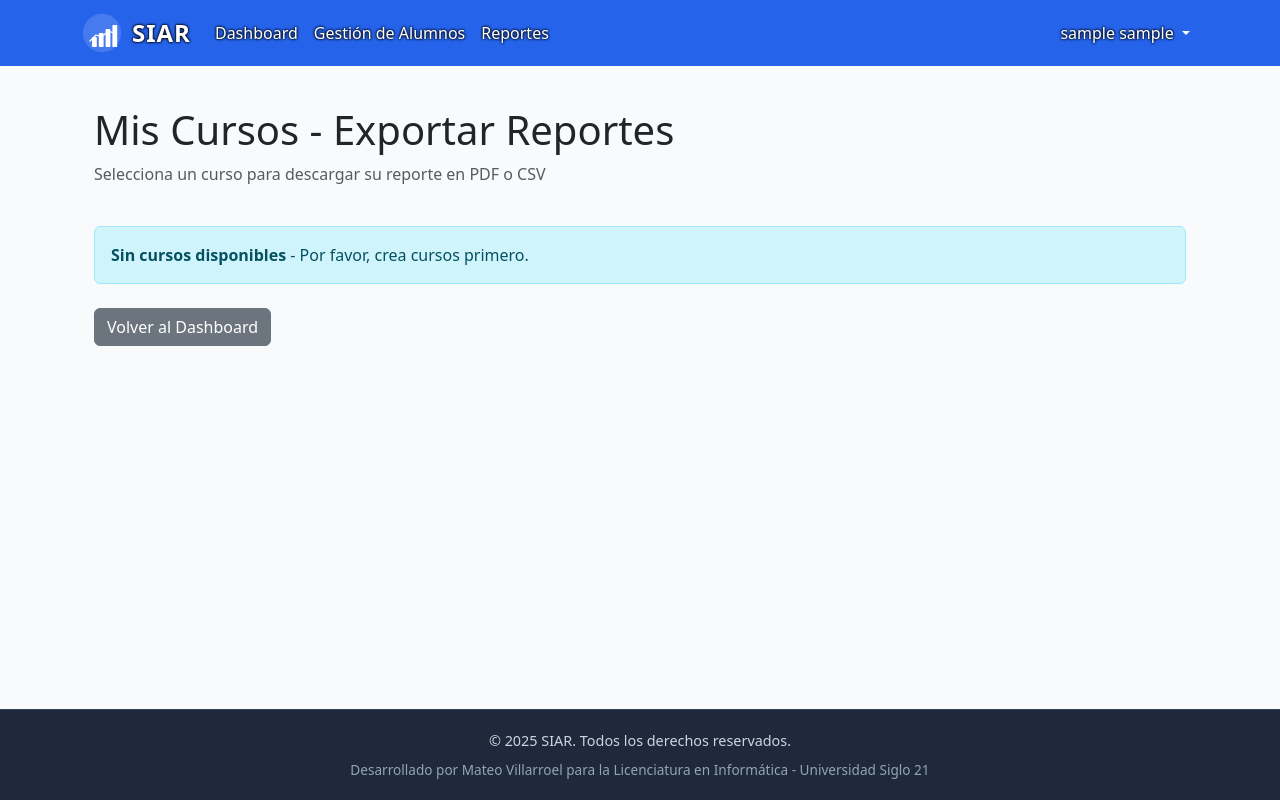
After one commit to MateoV48/SIAR---TFG, a Flask app: page /reportes/mis-cursos in a window 1280 px wide. The commit adds this page. Run offline with Flask 3, Linux system fonts and the light colour scheme; the visitor is signed in with stand-in values (Sample User, id 1); data that the repository does not hold is empty.

Commit message:
feat: Agregar funcionalidad de exportación PDF/CSV para docentes y nuevos cursos de secundaria
- Agregar 17 cursos de secundaria (1ro a 5to con divisiones A-D)
- Implementar rutas de exportación CSV para cursos e individuales
- Crear dashboard 'Mis Cursos' para que docentes descarguen reportes
- Agregar permisos para Docentes y Preceptores en reportes
- Actualizar config.py con función para limpiar encoding de BD
- Fijar numpy a 1.26.4 por compatibilidad con scikit-learn
- Actualizar navegación con enlace a Reportes para roles autorizados
- Agregar scripts de migración SQL para agregar cursos
- Mejorar .gitignore para excluir archivos sensibles y guías locales

```diff
--- a/app/reportes/routes.py
+++ b/app/reportes/routes.py
@@ -7,6 +7,8 @@ from datetime import datetime
 import json
 from app.models import Alumno, Curso
 from app import db
+import csv
+import io
 
 # Importar WeasyPrint de forma condicional para evitar errores si faltan librerías del sistema
 try:
@@ -144,6 +146,12 @@ def curso_pdf(curso_id):
 
     curso = Curso.query.get_or_404(curso_id)
 
+    # Verificar permisos: Solo Admin o Docentes pueden ver reportes de cursos
+    # Los docentes solo pueden ver sus propios cursos (esto se puede mejorar con una BD de asignaciones)
+    if current_user.rol not in ['Admin', 'Docente', 'Preceptor']:
+        flash('No tienes permisos para generar reportes de este curso.', 'danger')
+        return redirect(url_for('main.dashboard'))
+
     # Obtener alumnos del curso
     alumnos_query = Alumno.query.filter_by(curso_id=curso_id, activo=True).order_by(Alumno.apellido, Alumno.nombre)
     alumnos_list = alumnos_query.all()
@@ -202,3 +210,140 @@ def curso_pdf(curso_id):
     response.headers['Content-Disposition'] = f'inline; filename=reporte_curso_{curso.nombre}_{datetime.now().strftime("%Y%m%d")}.pdf'
 
     return response
+
+
+@reportes.route('/reportes/curso/<int:curso_id>/csv')
+@login_required
+def curso_csv(curso_id):
+    """Exporta un reporte del curso en formato CSV"""
+    curso = Curso.query.get_or_404(curso_id)
+
+    # Verificar permisos
+    if current_user.rol not in ['Admin', 'Docente', 'Preceptor']:
+        flash('No tienes permisos para descargar reportes de este curso.', 'danger')
+        return redirect(url_for('main.dashboard'))
+
+    # Obtener alumnos del curso
+    alumnos_query = Alumno.query.filter_by(curso_id=curso_id, activo=True).order_by(Alumno.apellido, Alumno.nombre)
+    alumnos_list = alumnos_query.all()
+
+    # Crear CSV en memoria
+    output = io.StringIO()
+    writer = csv.writer(output)
+
+    # Encabezados
+    writer.writerow([
+        'Apellido', 'Nombre', 'DNI', 'Promedio G2', 'Materias Previas',
+        'Inasistencias', 'Tiempo Estudio', 'Nivel Riesgo', 'Precisión (%)',
+        'Recomendación'
+    ])
+
+    # Datos de alumnos
+    for alumno in alumnos_list:
+        writer.writerow([
+            alumno.apellido,
+            alumno.nombre,
+            alumno.dni or 'No especificado',
+            alumno.promedio_g2 or 0,
+            alumno.materias_previas or 0,
+            alumno.inasistencias or 0,
+            alumno.tiempo_estudio_semanal or 'No especificado',
+            alumno.nivel_riesgo or 'Sin analizar',
+            int(alumno.precision_prediccion) if alumno.precision_prediccion else 0,
+            (alumno.recomendacion or 'Sin recomendación').replace('\n', ' ')
+        ])
+
+    # Preparar respuesta
+    output.seek(0)
+    response = make_response(output.getvalue())
+    response.headers['Content-Type'] = 'text/csv; charset=utf-8'
+    response.headers['Content-Disposition'] = f'attachment; filename=reporte_curso_{curso.nombre}_{datetime.now().strftime("%Y%m%d")}.csv'
+
+    return response
+
+
+@reportes.route('/reportes/alumno/<int:alumno_id>/csv')
+@login_required
+def alumno_csv(alumno_id):
+    """Exporta el reporte de un alumno en formato CSV"""
+    alumno = Alumno.query.get_or_404(alumno_id)
+
+    # Obtener factores de riesgo
+    factores_riesgo = []
+    if alumno.factores_riesgo:
+        try:
+            factores_riesgo = json.loads(alumno.factores_riesgo)
+        except:
+            factores_riesgo = [alumno.factores_riesgo] if alumno.factores_riesgo else []
+
+    # Crear CSV en memoria
+    output = io.StringIO()
+    writer = csv.writer(output)
+
+    # Información del alumno
+    curso_nombre = alumno.curso_obj.nombre if alumno.curso_obj else "Sin curso"
+
+    writer.writerow(['Reporte Individual de Alumno'])
+    writer.writerow(['Fecha de generación', datetime.now().strftime('%d/%m/%Y %H:%M:%S')])
+    writer.writerow([])
+    writer.writerow(['Datos Personales'])
+    writer.writerow(['Apellido', alumno.apellido])
+    writer.writerow(['Nombre', alumno.nombre])
+    writer.writerow(['DNI', alumno.dni or 'No especificado'])
+    writer.writerow(['Curso', curso_nombre])
+    writer.writerow([])
+    writer.writerow(['Datos Académicos'])
+    writer.writerow(['Promedio G2', alumno.promedio_g2 or 0])
+    writer.writerow(['Materias Previas', alumno.materias_previas or 0])
+    writer.writerow(['Inasistencias', alumno.inasistencias or 0])
+    writer.writerow(['Tiempo Estudio Semanal', alumno.tiempo_estudio_semanal or 'No especificado'])
+    writer.writerow([])
+    writer.writerow(['Análisis de Riesgo'])
+    writer.writerow(['Nivel de Riesgo', alumno.nivel_riesgo or 'Sin analizar'])
+    writer.writerow(['Precisión de Predicción', f"{int(alumno.precision_prediccion) if alumno.precision_prediccion else 0}%"])
+    writer.writerow(['Factores de Riesgo', '; '.join(factores_riesgo) if factores_riesgo else 'Ninguno identificado'])
+    writer.writerow([])
+    writer.writerow(['Recomendación'])
+    writer.writerow([alumno.recomendacion or 'Sin recomendación disponible'])
+
+    # Preparar respuesta
+    output.seek(0)
+    response = make_response(output.getvalue())
+    response.headers['Content-Type'] = 'text/csv; charset=utf-8'
+    response.headers['Content-Disposition'] = f'attachment; filename=reporte_alumno_{alumno.apellido}_{alumno.nombre}_{datetime.now().strftime("%Y%m%d")}.csv'
+
+    return response
+
+
+@reportes.route('/reportes/mis-cursos')
+@login_required
+def mis_cursos():
+    """Dashboard de reportes para docentes - lista sus cursos"""
+    if current_user.rol not in ['Admin', 'Docente', 'Preceptor']:
+        flash('No tienes permisos para acceder a esta sección.', 'danger')
+        return redirect(url_for('main.dashboard'))
+
+    # Obtener todos los cursos activos (en el futuro se puede filtrar por asignación docente)
+    cursos = Curso.query.filter_by(activo=True).order_by(Curso.nombre).all()
+
+    # Preparar datos de cada curso
+    cursos_data = []
+    for curso in cursos:
+        total_alumnos = Alumno.query.filter_by(curso_id=curso.id, activo=True).count()
+        alumnos_analizados = Alumno.query.filter_by(curso_id=curso.id, activo=True).filter(
+            Alumno.nivel_riesgo.isnot(None)
+        ).count()
+
+        riesgo_alto = Alumno.query.filter_by(curso_id=curso.id, activo=True, nivel_riesgo='Alto').count()
+        riesgo_medio = Alumno.query.filter_by(curso_id=curso.id, activo=True, nivel_riesgo='Medio').count()
+
+        cursos_data.append({
+            'id': curso.id,
+            'nombre': curso.nombre,
+            'total_alumnos': total_alumnos,
+            'alumnos_analizados': alumnos_analizados,
+            'riesgo_alto': riesgo_alto,
+            'riesgo_medio': riesgo_medio
+        })
+
+    return render_template('reportes/mis_cursos.html', cursos=cursos_data, usuario_rol=current_user.rol)
--- a/app/templates/base.html
+++ b/app/templates/base.html
@@ -93,6 +93,11 @@
             <li class="nav-item">
               <a class="nav-link" href="{{ url_for('alumnos.gestion') }}">Gestión de Alumnos</a>
             </li>
+            {% if current_user.rol in ['Admin', 'Docente', 'Preceptor'] %}
+            <li class="nav-item">
+              <a class="nav-link" href="{{ url_for('reportes.mis_cursos') }}">Reportes</a>
+            </li>
+            {% endif %}
             {% if current_user.rol == 'Admin' %}
             <li class="nav-item">
               <a class="nav-link" href="{{ url_for('main.usuarios') }}">Usuarios</a>
--- /dev/null
+++ b/app/templates/reportes/mis_cursos.html
@@ -0,0 +1,96 @@
+{% extends "base.html" %}
+
+{% block title %}Mis Cursos - Reportes{% endblock %}
+
+{% block content %}
+<div class="container mt-4">
+    <div class="row mb-4">
+        <div class="col-md-12">
+            <h1><i class="fas fa-file-pdf"></i> Mis Cursos - Exportar Reportes</h1>
+            <p class="text-muted">Selecciona un curso para descargar su reporte en PDF o CSV</p>
+        </div>
+    </div>
+
+    {% if cursos %}
+        <div class="row">
+            {% for curso in cursos %}
+            <div class="col-md-6 col-lg-4 mb-4">
+                <div class="card shadow-sm h-100">
+                    <div class="card-header bg-primary text-white">
+                        <h5 class="card-title mb-0">{{ curso.nombre }}</h5>
+                    </div>
+                    <div class="card-body">
+                        <p class="card-text">
+                            <strong>Total de alumnos:</strong> {{ curso.total_alumnos }}<br>
+                            <strong>Analizados:</strong> {{ curso.alumnos_analizados }} / {{ curso.total_alumnos }}<br>
+                        </p>
+
+                        {% if curso.riesgo_alto > 0 or curso.riesgo_medio > 0 %}
+                            <div class="alert alert-warning py-2 mb-3">
+                                <i class="fas fa-exclamation-circle"></i>
+                                <strong>Alertas:</strong>
+                                {% if curso.riesgo_alto > 0 %}
+                                    <span class="badge badge-danger">{{ curso.riesgo_alto }} Alto riesgo</span>
+                                {% endif %}
+                                {% if curso.riesgo_medio > 0 %}
+                                    <span class="badge badge-warning">{{ curso.riesgo_medio }} Medio riesgo</span>
+                                {% endif %}
+                            </div>
+                        {% endif %}
+
+                        <div class="btn-group-vertical w-100" role="group">
+                            <a href="{{ url_for('reportes.curso_pdf', curso_id=curso.id) }}" class="btn btn-outline-danger btn-sm" title="Descargar PDF">
+                                <i class="fas fa-file-pdf"></i> PDF
+                            </a>
+                            <a href="{{ url_for('reportes.curso_csv', curso_id=curso.id) }}" class="btn btn-outline-success btn-sm" title="Descargar CSV">
+                                <i class="fas fa-file-csv"></i> CSV
+                            </a>
+                            <a href="{{ url_for('main.dashboard', curso=curso.nombre) }}" class="btn btn-outline-primary btn-sm" title="Ver detalles">
+                                <i class="fas fa-eye"></i> Ver Detalles
+                            </a>
+                        </div>
+                    </div>
+                </div>
+            </div>
+            {% endfor %}
+        </div>
+    {% else %}
+        <div class="alert alert-info">
+            <i class="fas fa-info-circle"></i>
+            <strong>Sin cursos disponibles</strong> - Por favor, crea cursos primero.
+        </div>
+    {% endif %}
+
+    <!-- Botón para volver al dashboard -->
+    <div class="mt-4 mb-4">
+        <a href="{{ url_for('main.dashboard') }}" class="btn btn-secondary">
+            <i class="fas fa-arrow-left"></i> Volver al Dashboard
+        </a>
+    </div>
+</div>
+
+<style>
+    .btn-group-vertical .btn {
+        border: 1px solid #dee2e6 !important;
+        transition: all 0.2s ease;
+    }
+
+    .btn-group-vertical .btn:hover {
+        background-color: #f8f9fa !important;
+        border-color: #007bff !important;
+    }
+
+    .card {
+        transition: transform 0.2s ease, box-shadow 0.2s ease;
+    }
+
+    .card:hover {
+        transform: translateY(-5px);
+        box-shadow: 0 0.5rem 1rem rgba(0, 0, 0, 0.15) !important;
+    }
+
+    .card-header {
+        border-bottom: 2px solid rgba(0, 0, 0, 0.1);
+    }
+</style>
+{% endblock %}
--- a/requirements.txt
+++ b/requirements.txt
@@ -11,7 +11,7 @@ psycopg2-binary==2.9.11
 # Machine Learning y análisis de datos
 scikit-learn==1.4.0
 pandas==2.2.0
-numpy==2.3.4
+numpy==1.26.4
 
 # Generación de PDFs
 weasyprint==66.0
```
Also changed, not shown: app/__init__.py (+21 -0 lines), config.py (+34 -3 lines), migrations/versions/add_secondary_courses.py (added, +64 -0 lines), scripts/agregar_cursos.py (added, +87 -0 lines), scripts/agregar_cursos.sql (added, +34 -0 lines), scripts/seed_cursos.py (added, +53 -0 lines), 2 other files.
